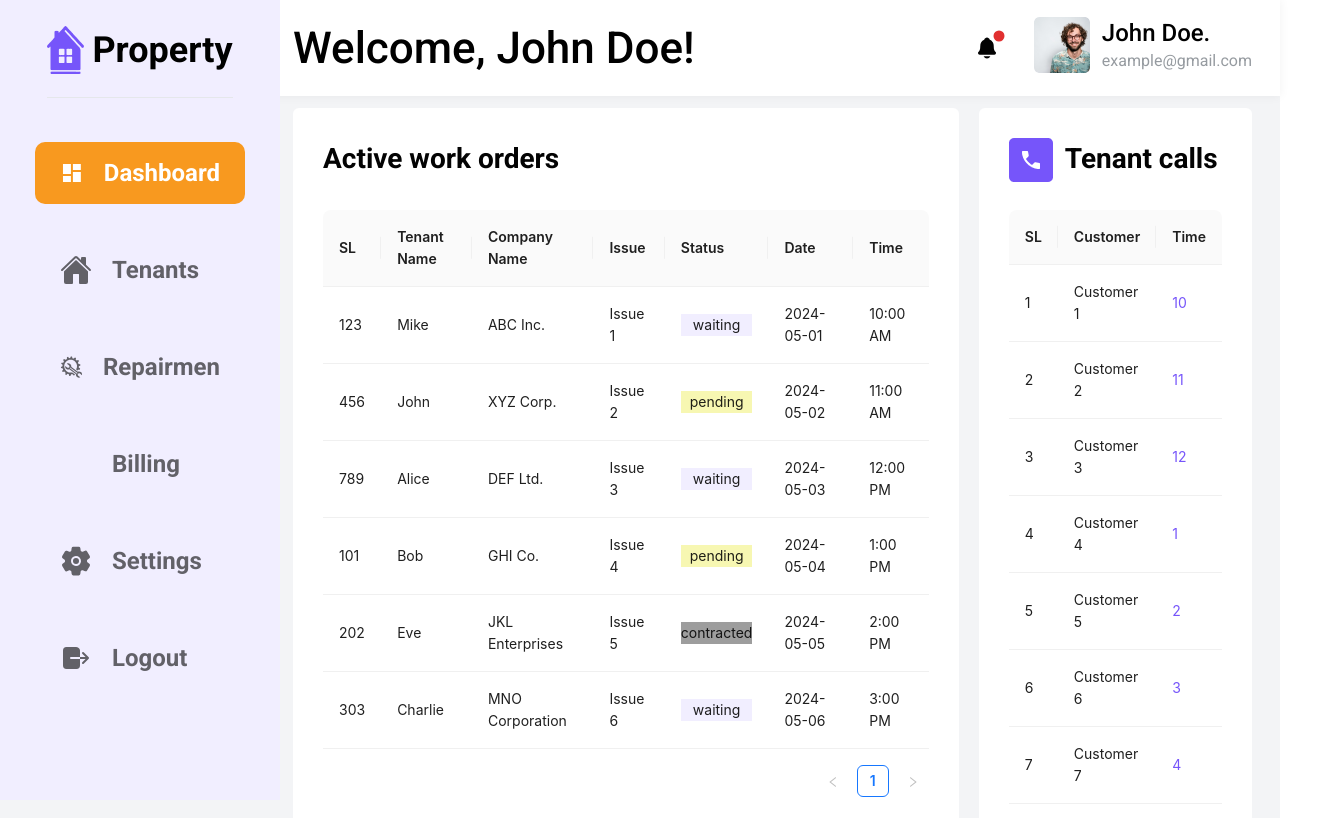
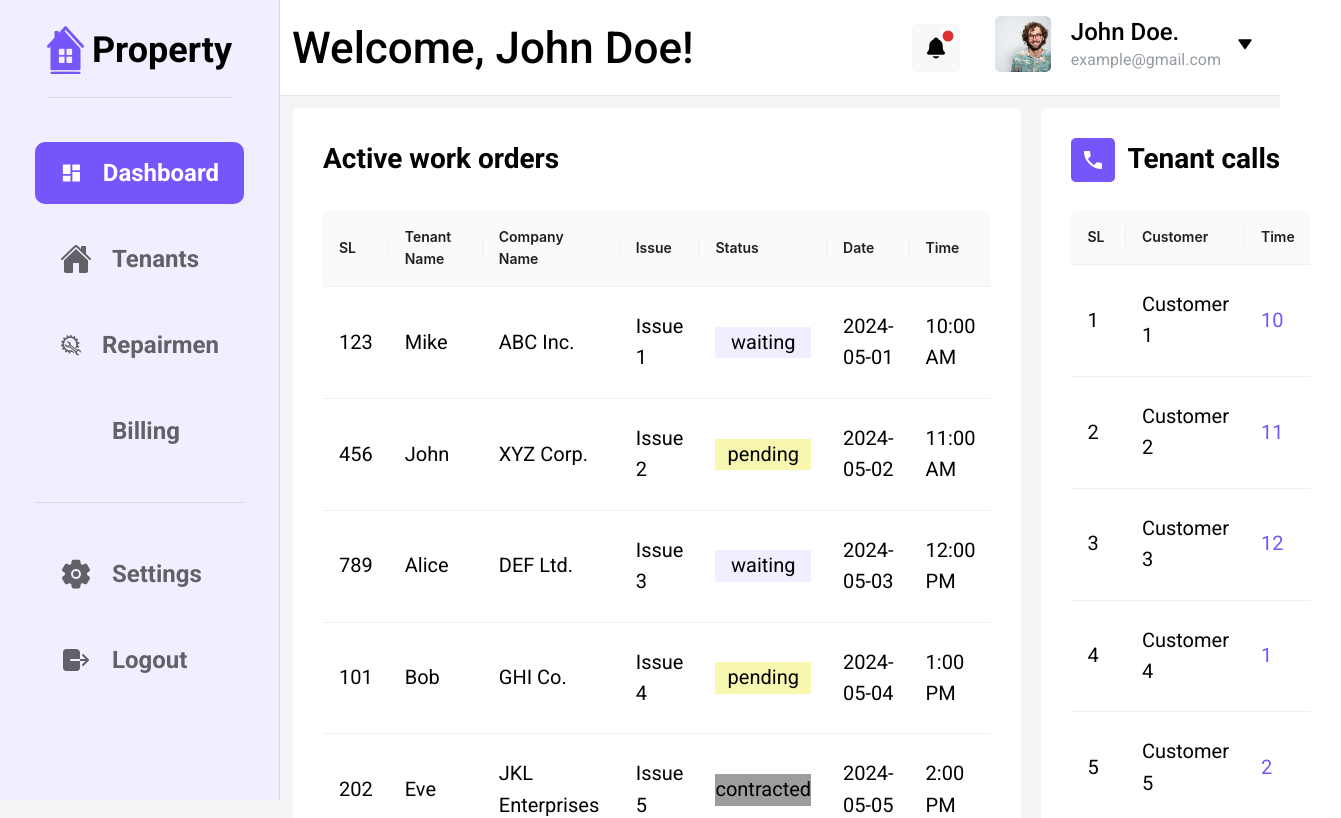
Before and after one commit to Mahedi-Hasan10/Aiprop, a Next.js app: page /admin/home in a window 1280 px wide. Shown: the top 818 px of the page, 1341 px wide, since content can reach past the window. Built offline with nearby package versions, Linux system fonts and the light colour scheme; some icons are missing; what tailwindcss-rtl would draw is missing.

Commit message:
issue updated

```diff
--- a/app/(dashboard)/admin/home/page.js
+++ b/app/(dashboard)/admin/home/page.js
@@ -111,12 +111,12 @@ const AdminDashboard = () => {
             />
           </div>
           <div className="mt-4 flex gap-[30px]">
-            <div>
+            {/* <div>
               <PieChartComponent />
             </div>
             <div className="p-[30px]">
               <BarChartPage />
-            </div>
+            </div> */}
           </div>
         </div>
         <div className="px-[30px] pb-[21px] pt-[30px] bg-white rounded-md">
--- a/app/(dashboard)/admin/layout.js
+++ b/app/(dashboard)/admin/layout.js
@@ -45,13 +45,4 @@ const menu = [
     href: "/admin/billing",
     icons: <FaMoneyCheckDollar className="text-[32px]" />,
   },
-  {
-    label: "Settings",
-    href: "/admin/settings",
-    icons: <IoSettings className="text-[32px]" />,
-  },
-  {
-    label: "Logout",
-    icons: <IoLogOut className="text-[32px]" />,
-  },
 ];
--- a/app/(dashboard)/components/layout/header.js
+++ b/app/(dashboard)/components/layout/header.js
@@ -11,6 +11,7 @@ import { IoNotifications } from "react-icons/io5";
 import { IoSearchOutline } from "react-icons/io5";
 import Button2 from "../common/button2";
 import { RxCross2 } from "react-icons/rx";
+import { BiSolidDownArrow } from "react-icons/bi";
 
 const Header = ({ title }) => {
   const [show, setShow] = useState(true);
@@ -53,8 +54,8 @@ const Header = ({ title }) => {
     return str.charAt(0).toUpperCase() + str.slice(1);
   };
   return (
-    <header className="fixed left-0 md:left-[265px] md:px-3 top-0 right-0 md:h-[96px] bg-white shadow transition-all duration-300 z-10 ">
-      <div className="container flex justify-between items-center h-full md:p-4 px-3 py-4 flex-row-reverse md:flex-row gap-2 ">
+    <header className="fixed left-0 md:left-[265px] md:px-3 top-0 right-0 md:h-[96px] bg-white transition-all duration-300 z-10 border-b-[1.5px] border-[#030303] border-opacity-10">
+      <div className="container flex justify-between items-center h-full md:py-[30px] px-[15px] py-4 flex-row-reverse md:flex-row gap-2 ">
         <h2 className="capitalize xl:text-[44px] lg:text-2xl md:text-xl font-medium hidden md:block  ">
           {extractedPath === "home"
             ? " Welcome, John Doe!"
@@ -79,9 +80,11 @@ const Header = ({ title }) => {
         </div>
         <div className="flex items-center">
           <div className="md:flex items-center lg:gap-[35px] gap-5 hidden  ">
+            <div className="flex items-center justify-center h-12 w-12 rounded-[5px] bg-[#F8F8F9]">
               <Badge dot={show}>
                 <IoNotifications className="text-[#030303] text-2xl" />
               </Badge>
+            </div>
             <Dropdown
               menu={{
                 items,
@@ -89,7 +92,7 @@ const Header = ({ title }) => {
             >
               <a onClick={(e) => e.preventDefault()}>
                 <Space>
-                  <div className="flex lg:gap-3 gap-2 items-center cursor-pointer">
+                  <div className="flex lg:gap-5 gap-2 items-center cursor-pointer">
                     <Image
                       src="/profile.png"
                       width={500}
@@ -97,6 +100,7 @@ const Header = ({ title }) => {
                       alt="profile"
                       className="lg:w-[56px] lg:h-[56px] w-[40px] h-[40px] rounded-[5px]"
                     />
+                    <div className="flex gap-4 items-center">
                       <div>
                         <h1 className="lg:text-2xl text-base font-medium">
                           John Doe.
@@ -104,6 +108,8 @@ const Header = ({ title }) => {
                         <h3 className="lg:text-base text-xs text-textGray">
                           example@gmail.com
                         </h3>
+                      </div>
+                      <BiSolidDownArrow />
                     </div>
                   </div>
                 </Space>
--- a/app/(dashboard)/components/layout/sidebar.js
+++ b/app/(dashboard)/components/layout/sidebar.js
@@ -1,7 +1,7 @@
 "use client";
 import Link from "next/link";
 import Image from "next/image";
-import { IoClose } from "react-icons/io5";
+import { IoClose, IoLogOut, IoSettings } from "react-icons/io5";
 import { IoNotifications } from "react-icons/io5";
 import { Badge } from "antd";
 import { useState } from "react";
@@ -30,7 +30,7 @@ const Sidebar = ({ menu }) => {
         }}
         className="sidebar-overlay"
       />
-      <aside className="sidebar !z-20 !bg-bgLine hover:text-primary  w-full h-full flex  flex-col justify-">
+      <aside className="sidebar !z-20 !bg-bgLine hover:text-primary  w-full h-full flex  flex-col justify- border-r-[1.5px] border-[#030303] border-opacity-10">
         <div className="title w-full h-[60px] flex  items-center  justify-between md:justify-center px-3 mt-4 md:mt-8 ">
           <div className=" ">
             <div className=" flex items-center gap-2  ">
@@ -45,7 +45,7 @@ const Sidebar = ({ menu }) => {
                 Property
               </h1>
             </div>
-            <div className="border-b mt-[23px] md:block hidden"></div>
+            <div className="border-b-[1.5px] border-[#030303] border-opacity-10 mt-[23px] md:block hidden"></div>
           </div>
           <div className="flex items-center gap-5 md:hidden">
             <Badge dot={show}>
@@ -63,7 +63,7 @@ const Sidebar = ({ menu }) => {
           </div>
         </div>
 
-        <ul className="menu px-[35px] mt-[50px] flex  flex-col gap-[35px]  ">
+        <ul className="menu px-[35px] mt-[50px] flex  flex-col gap-[24px]  ">
           {menu.map((item, index) => (
             <li key={index}>
               <div
@@ -96,6 +96,38 @@ const Sidebar = ({ menu }) => {
               </div>
             </li>
           ))}
+          <li className="mt-4 pt-10 border-t-[1.5px] border-[#030303] border-opacity-10">
+            <div
+              className={`flex items-center py-[15px] px-[25px] rounded-[10px] gap-5 text-[#030303] text-opacity-60  duration-500 ${
+                pathname === "settings"
+                  ? "bg-primary !text-white !text-opacity-100"
+                  : ""
+              }`}
+            >
+              <IoSettings className="text-[32px]" />
+              <Link href="/admin/settings" className="md:flex hidden">
+                <span className="lg:text-2xl text-xl lg:font-semibold font-medium">
+                  Settings
+                </span>
+              </Link>
+            </div>
+          </li>
+          <li>
+            <div
+              className={`flex items-center py-[15px] px-[25px] rounded-[10px] gap-5 text-[#030303] text-opacity-60  duration-500 ${
+                pathname === "settings"
+                  ? "bg-primary !text-white !text-opacity-100"
+                  : ""
+              }`}
+            >
+              <IoLogOut className="text-[32px]" />
+              <Link href="/admin/settings" className="md:flex hidden">
+                <span className="lg:text-2xl text-xl lg:font-semibold font-medium">
+                  Logout
+                </span>
+              </Link>
+            </div>
+          </li>
         </ul>
       </aside>
     </>
--- a/app/(dashboard)/styles/app.scss
+++ b/app/(dashboard)/styles/app.scss
@@ -9,7 +9,7 @@ body {
 }
 
 .container {
-  @apply max-w-[1542px] mx-auto;
+  @apply max-w-[1542px];
 }
 .sidebar {
   @apply w-0 overflow-y-scroll md:w-[280px] h-screen fixed left-0 z-10 top-0 bg-[#212121] transition-all duration-300;
@@ -225,3 +225,15 @@ body {
 .ant-upload-list-item-container {
   @apply w-full md:w-[130px] h-[172px] md:h-[130px]  #{!important};
 }
+
+.ant-table-wrapper .ant-table-tbody > tr > td {
+  color: #030303 !important;
+  font-size: 20px !important;
+  font-family: "Roboto" !important;
+  padding-top: 24px !important;
+  padding-bottom: 24px !important;
+}
+.ant-table-wrapper .ant-table-thead > tr > td {
+  font-size: 20px;
+  color: #030303 !important;
+}
--- a/tailwind.config.js
+++ b/tailwind.config.js
@@ -4,11 +4,11 @@ module.exports = {
   theme: {
     fontFamily: {
       poppins: ["Poppins", "sans-serif"],
-      jakarta: ["Plus Jakarta Sans", "sans-serif"]
+      jakarta: ["Plus Jakarta Sans", "sans-serif"],
     },
     extend: {
       colors: {
-        primary: "#F8991F",
+        primary: "#7655FA",
         secondary: "#008748",
         bgLine: "#f1eeff",
         heading: "#0F0F0F",
```
Lines whose indentation alone changed are shown as unchanged.
